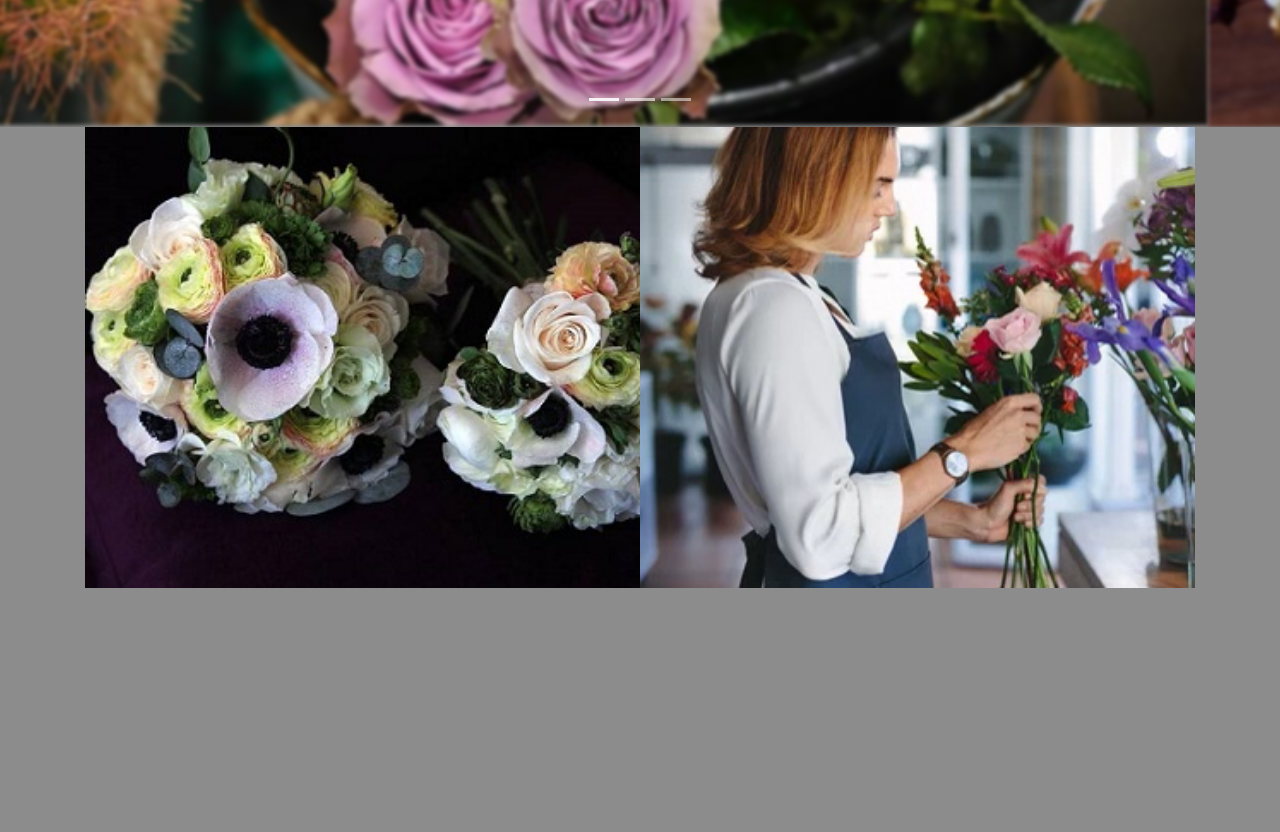
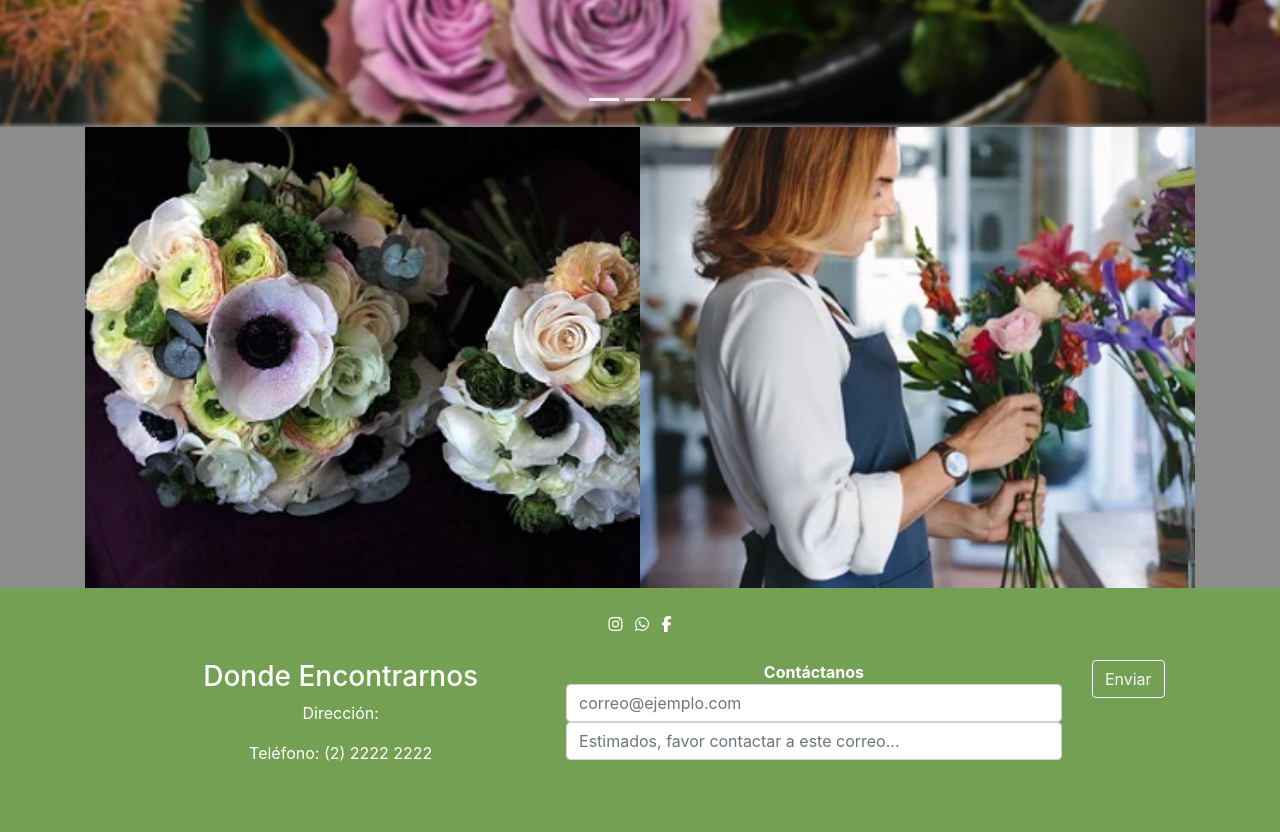
Before and after one commit to TecaFondo/Floreria, a plain HTML site: page index.html in a window 1280 px wide. Shown: the part 669-1501 px from the top of the page. Before the commit the page ends 1257 px from the top, so only its background shows below. Drawn offline with nearby package versions, Linux system fonts and the light colour scheme; a script that the page names is missing; a web font is replaced by a local one.

Commit message:
Se modifica estructura

```diff
--- a/css/estilo.css
+++ b/css/estilo.css
@@ -1,8 +1,10 @@
 @import url('https://fonts.googleapis.com/css2?family=Josefin+Sans:ital@1&display=swap');
 @import url('https://fonts.googleapis.com/css2?family=Gamja+Flower&display=swap');
+@import url('https://fonts.googleapis.com/css2?family=Ubuntu+Condensed&display=swap');
 .navbar {
     background-color: #74a053;
-    font-family: 'Gamja Flower', cursive;
+    /*font-family: 'Gamja Flower', cursive;*/
+    font-family: 'Ubuntu Condensed', sans-serif;
     font-size: 2vw;
 }
 
@@ -48,6 +50,11 @@ main {
 
 #indoAdicional {
     height: fit-content;
+}
+
+#fondo,
+#botones a {
+    background-color: #74a053;
 }
 
 @media(min-width:320px) {
--- a/index.html
+++ b/index.html
@@ -101,8 +101,84 @@
         </div>
     </div>
 
+    <div class="container" id="Redes">
+        <!-- Información de contaco, wsp , redes sociales acá (integrar instagram y whatsapp como mínimo)-->
+    </div>
+
+    <div>
+        <form>
+            <!--formulario de contaco email va en este contenedor-->
+        </form>
+    </div>
 
 
+
+    <!--FOOTER-->
+    <footer class="bg-dark text-center text-white">
+        <!--Contenedor de Grilla-->
+        <div class="continer p-4" id="fondo">
+            <!--Redes sociales-->
+            <section class="mb-4" id="botones">
+                <!--Instagram-->
+                <a class="btn-dark btn-outline-disabled btn-floating m-1" href="http://instagram.com/doblezeta_cafeteria" role="button">
+                    <i class="fa fa-instagram"></i>
+                </a>
+                <!--Whatsapp-->
+                <a class="btn-dark btn-outline-disabled btn-floating m-1" href="http://instagram.com/doblezeta_cafeteria" role="button">
+                    <i class="fa fa-whatsapp"></i>
+                </a>
+                <a class="btn-dark btn-outline-disabled btn-floating m-1" href="https://www.facebook.com/doblezetacafe" role="button">
+                    <i class="fa fa-facebook-f"></i>
+                </a>
+
+            </section>
+            <!-- Section: Redes Sociales-->
+
+            <!--Section: Forma (reserva)-->
+            <section class="">
+                <form id="formulario">
+                    <!--grilla para visual-->
+                    <div class="row d-flex justify-content-center">
+                        <!--Columna-->
+                        <div class="col-auto">
+                            <p class="pt-2">
+
+                            </p>
+                        </div>
+                        <!--fin Columna-->
+                        <!--Columna-->
+                        <div class="col-md-4">
+                            <h3>Donde Encontrarnos</h3>
+                            <p>Dirección: </p>
+                            <p>Teléfono: (2) 2222 2222</p>
+                        </div>
+                        <div class="col-md-5 col-12">
+                            <!--Entrada de Email-->
+                            <strong>Contáctanos</strong>
+                            <div class="form-outline form-dark mb-4">
+                                <input type="email" id="EntradaMail" name="entradaMail" class="form-control" placeholder="correo@ejemplo.com">
+                                <input type="text" id="infoBox" name="infoBox" class="form-control" placeholder="Estimados, favor contactar a este correo..." required>
+                                <label class="form-label" for="EntradaMail"></label>
+                            </div>
+                        </div>
+                        <!--fin Columna-->
+
+                        <!--comienzo grilla-->
+                        <div class="col-auto">
+                            <!--boton suscribir-->
+                            <button type="submit" class="btn btn-outline-light mb-4">
+                        Enviar
+                    </button>
+                        </div>
+                        <!--fin grilla-->
+                    </div>
+                    <!-- fin Grilla para visualizar-->
+                </form>
+            </section>
+        </div>
+        <!--/Contenedor de Grilla-->
+    </footer>
+    <!--/FOOTER-->
 
 
     <!--Siempre se declaran estos 3 al final del HTML (se debe mantener el orden)-->
```
